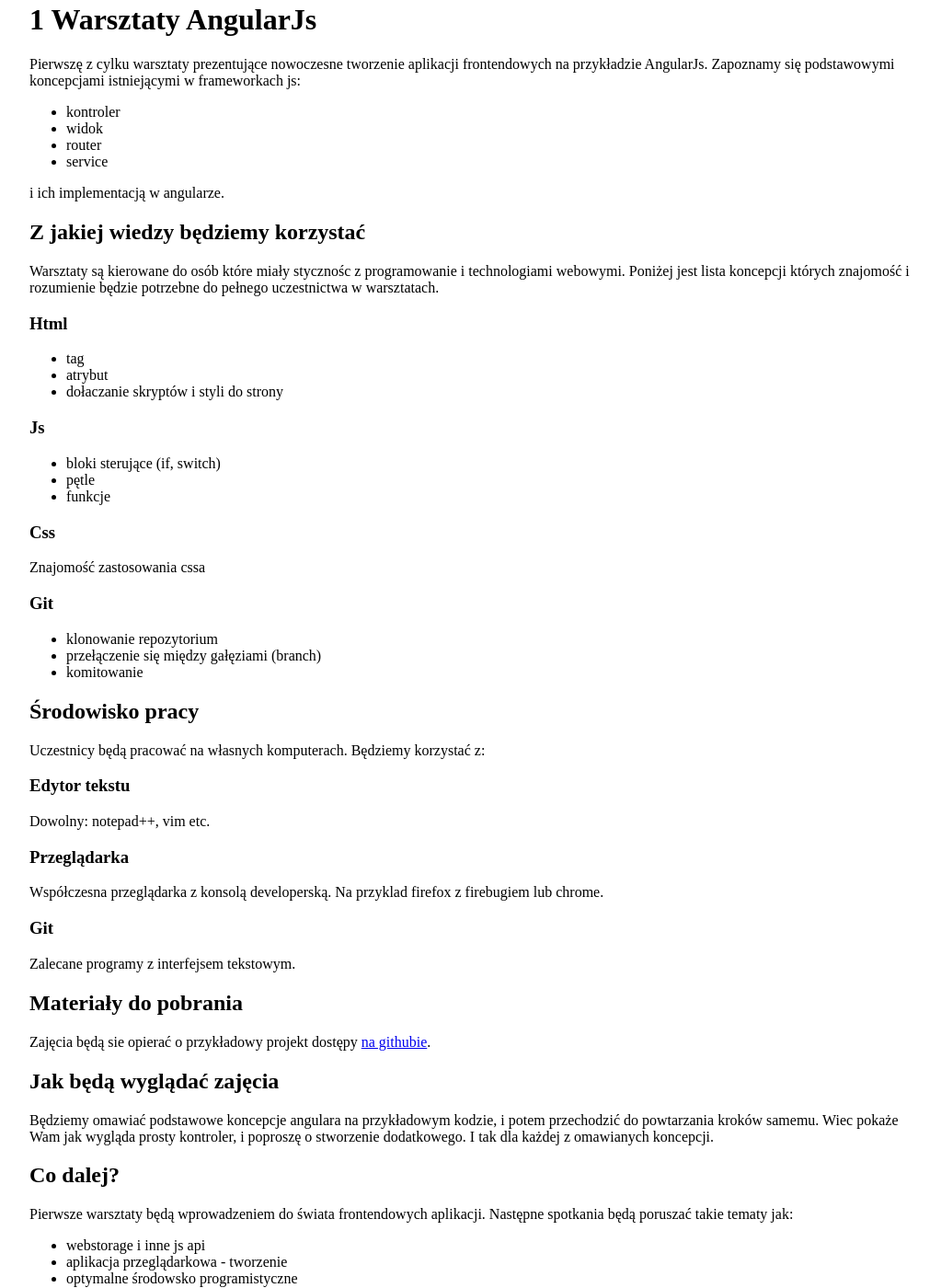
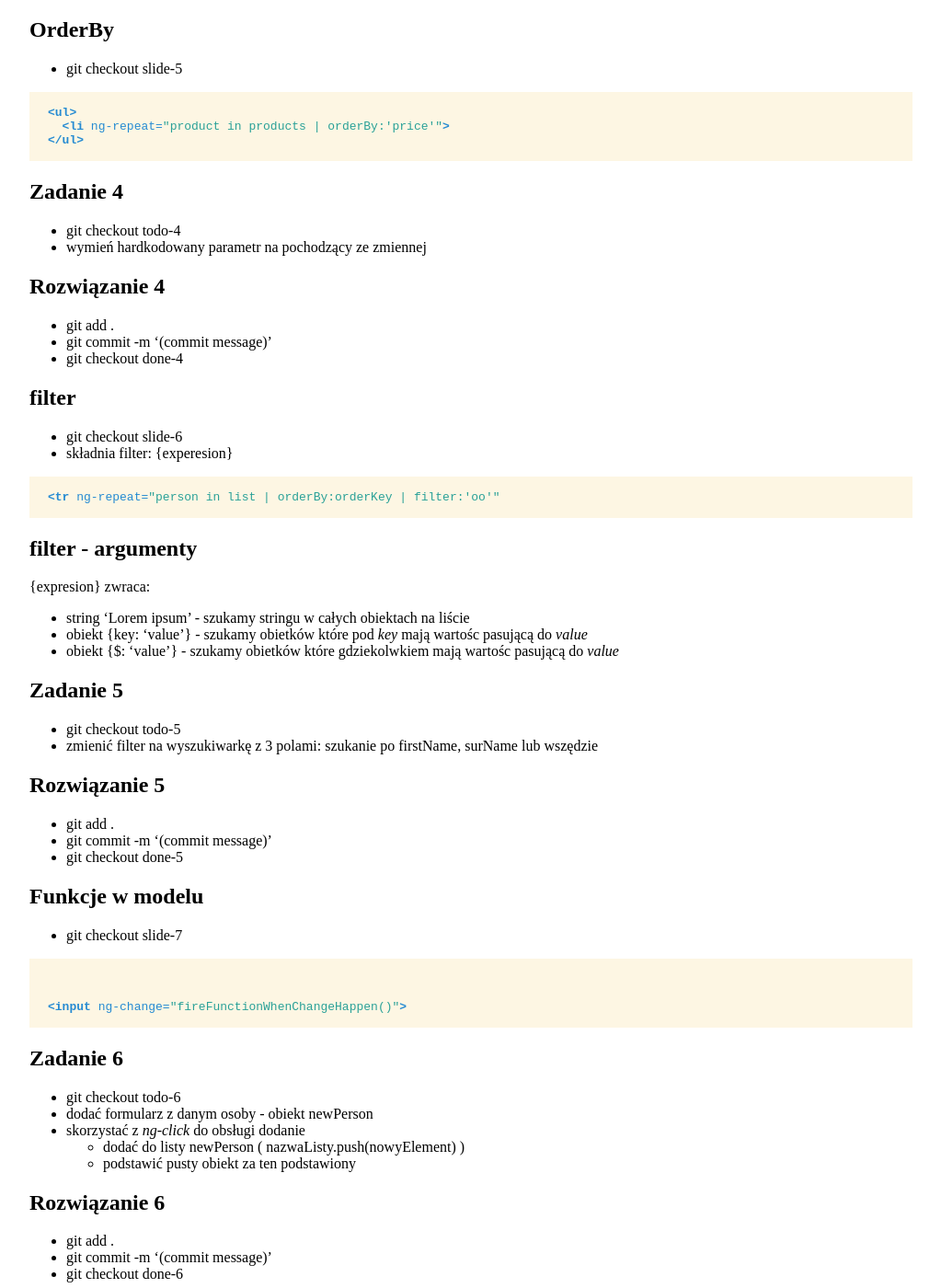
Before and after one commit to marcin-wosinek/blog, a Jekyll site: the page built from _posts/2013-04-20-1-Warsztaty-AngularJs-Akai-Poznan.md, in a window 1280 px wide and 1400 px high, scrolled down 2061 px. Shown: the whole window at 92% size, without its empty margins (128-1151 px from the left). Built offline with Jekyll 4.4.1, drawn with Linux system fonts in a browser that asks for light colours; some of the changed text lies outside the part shown.

Commit message:
Few slides for workshop

````diff
--- a/_posts/2013-04-20-1-Warsztaty-AngularJs-Akai-Poznan.md
+++ b/_posts/2013-04-20-1-Warsztaty-AngularJs-Akai-Poznan.md
@@ -11,6 +11,7 @@
 * chrome:
  * linux: chromium-browser --disable-web-security
  * windows - skopiować link do chroma i edytować: "(originalny link) --disable-web-security"
+* TODO git config alias
 
 ## AngularJs "Hello world"
 * git checkout slide-1
@@ -94,6 +95,108 @@
 * git commit -m '(commit message)'
 * git checkout done-3
 
+## OrderBy
+* git checkout slide-5
+
+```html
+<ul>
+  <li ng-repeat="product in products | orderBy:'price'">
+</ul>
+```
+
+## Zadanie 4
+* git checkout todo-4
+* wymień hardkodowany parametr na pochodzący ze zmiennej
+
+## Rozwiązanie 4
+* git add .
+* git commit -m '(commit message)'
+* git checkout done-4
+
+## filter
+* git checkout slide-6
+* składnia filter: {experesion}
+
+```html
+<tr ng-repeat="person in list | orderBy:orderKey | filter:'oo'"
+```
+
+## filter - argumenty
+{expresion} zwraca:
+
+* string 'Lorem ipsum' - szukamy stringu w całych obiektach na liście
+* obiekt {key: 'value'} - szukamy obietków które pod *key* mają wartośc pasującą do _value_
+* obiekt {$: 'value'} - szukamy obietków które gdziekolwkiem mają wartośc pasującą do _value_
+
+## Zadanie 5
+* git checkout todo-5
+* zmienić filter na wyszukiwarkę z 3 polami: szukanie po firstName, surName lub wszędzie
+
+## Rozwiązanie 5
+* git add .
+* git commit -m '(commit message)'
+* git checkout done-5
+
+## Funkcje w modelu
+* git checkout slide-7
+
+```html
+{{displayValueReturnedByFunction()}}
+
+<input ng-change="fireFunctionWhenChangeHappen()">
+```
+
+## Zadanie 6
+* git checkout todo-6
+* dodać formularz z danym osoby - obiekt newPerson
+* skorzystać z _ng-click_ do obsługi dodanie
+  * dodać do listy newPerson ( nazwaListy.push(nowyElement) )
+  * podstawić pusty obiekt za ten podstawiony
+
+## Rozwiązanie 6
+* git add .
+* git commit -m '(commit message)'
+* git checkout done-6
+
+
+
+TODO:
+
+## Validowanie formularza
+
+## Trzymanie danych w controlerze
+* strata danych przy przejściu na inną podstronę
+* użycie tego samego controlera 2 razy
+
+## Services
+* nowy serwis - dla kontrolera co 2 razy wystepuje
+
+## Zadanie  7
+* dodanie własnego servius, dla list
+
+## Omówienie resta
+* obiekty
+* tablice
+
+## $resource
+* query
+* get
+* parametry
+
+## przesunięcie danych do json
+
+## dygresja przykład 2000 elementów w danych
+
+## Zadanie 8
+* wyświetlanie danych zbiorczych i indywidualnych z jsona
+
+
+
+
+
+
+
+
 
 
 
````
